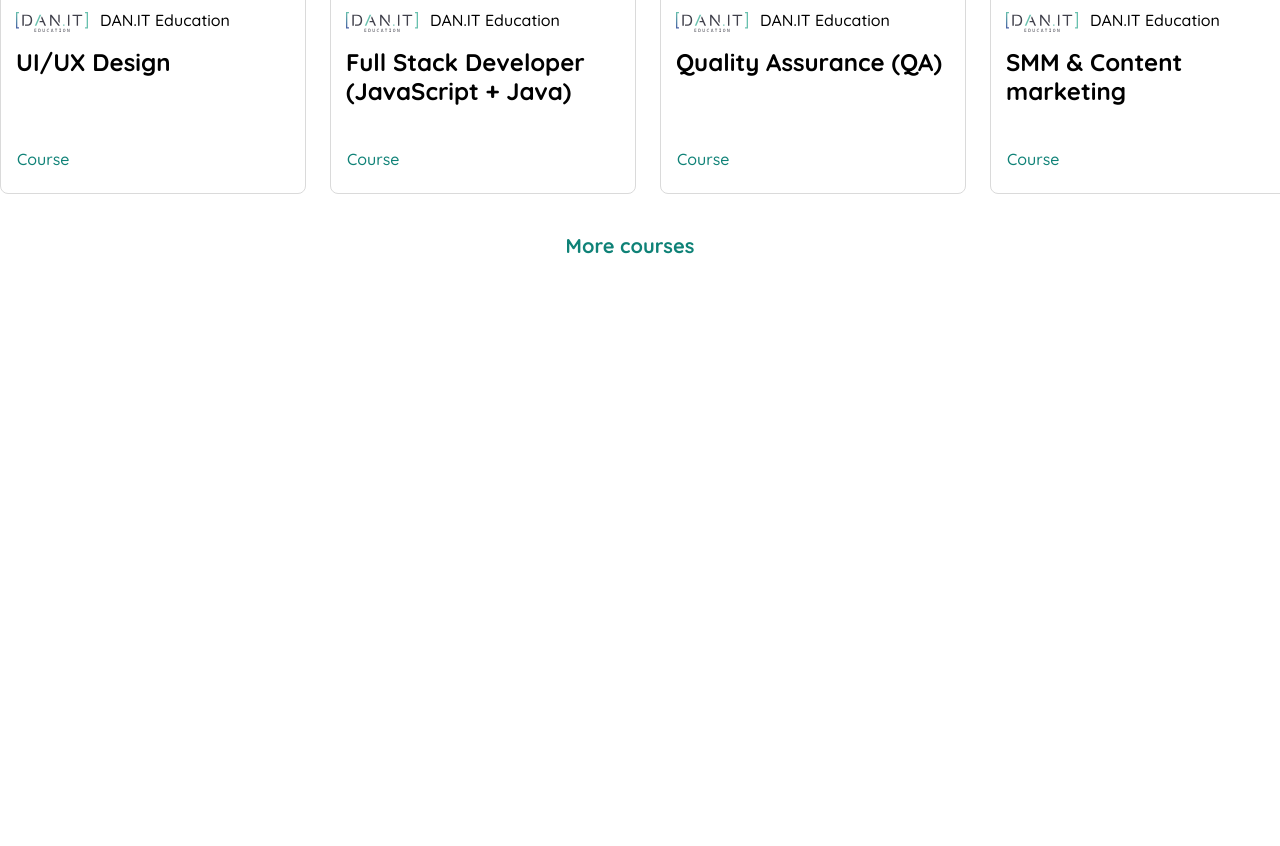
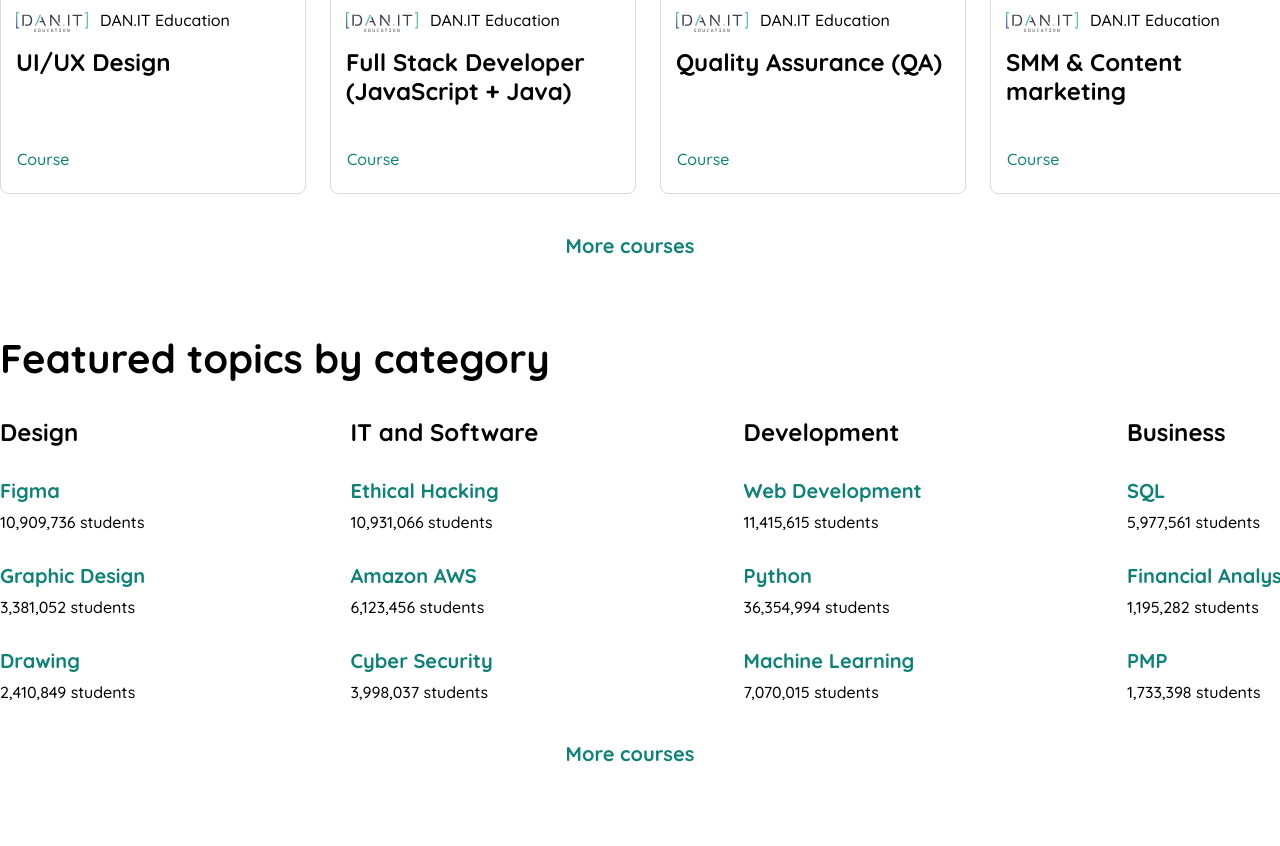
Before and after one commit to oleksandrkalika/step-project-1, a plain HTML site: page index.html in a window 1280 px wide. Shown: the part 1932-2778 px from the top of the page. Before the commit the page ends 2270 px from the top, so only its background shows below. Drawn offline with Linux system fonts and the light colour scheme.

Commit message:
sunday work

```diff
--- a/css/style.css
+++ b/css/style.css
@@ -73,26 +73,37 @@ a {
     position: relative;
     width: 98px;
     height: 39px;
-    anchor-name: --anchor;
 }
 
-[popover] {
-    inset: auto;
-    overflow: visible;
-    position-anchor: --anchor;
-    top: anchor(bottom);
-    left: anchor(left);
+.popover-wrapper {
+    position: relative;
+    display: inline-block;
 }
 
 .popover {
     height: 558px;
     width: 384px;
     box-shadow: 0 0 4px 2px rgba(0, 0, 0, 0.25);
+    border-radius: 4px;
     background: #fff;
     padding: 16px 12px 33px 12px;
     box-sizing: border-box;
     border: none;
+    opacity: 0;
+    visibility: hidden;
+    position: absolute;
+    top: 60px;
+    left: 0px;
+    transform: translate(0, 10px);
 }
+
+.popover-wrapper:hover .popover {
+    z-index: 10;
+    opacity: 1;
+    visibility: visible;
+    transform: translate(0, -20px);
+    transition: all .25s ease-in-out
+  }
 
 .popover li {
     display: block;
@@ -407,3 +418,29 @@ a {
     vertical-align: bottom;
     margin-left: 16px;
 }
+
+div.flex-section {
+    display: flex;
+    justify-content: space-between;
+
+}
+
+h2.flex-section {
+    margin-bottom: 40px;
+}
+
+h4.flex-section {
+    margin-bottom: 32px;
+}
+
+h3.flex-section {
+    margin-bottom: 10px;
+    margin-top: 32px;
+}
+
+p.flex-section {
+    font-weight: 500;
+    font-size: 16px;
+    line-height: 120%;
+    color: #000;
+}
--- a/index.html
+++ b/index.html
@@ -14,8 +14,9 @@
             <a href="">
                 <h1 class="main-title">e-Tutoria</h1>
             </a>
-            <button popovertarget="popover-menu" class="explore green-button">Explore</button>
-            <dialog popover id="popover-menu" class="popover">
+            <div class="popover-wrapper">
+                <button class="explore green-button">Explore</button>
+                <div class="popover">
                     <ul>
                         <a href="#"><li>Courses</li></a>
                         <a href="#"><li style="padding-bottom: 40px;">Corporate training</li></a>
@@ -34,7 +35,8 @@
                         <a href="#"><li>Computer science</li></a>
                         <a href="#"><li>Information Technology</li></a>
                     </ul>
-            </dialog>
+                </div>
+              </div>
             <form>
                 <input type="text" class="input" name="" placeholder="What do you want to learn?">
                 <input type="submit" value="" class="mag-glass">
@@ -152,6 +154,58 @@
                 <a href="#" class="section-title card-link">More courses</a>
             </div>
         </section>
+        <section class="wrapper">
+            <h2 class="secondary-title flex-section">Featured topics by category</h2>
+            <div class="flex-section">
+                <div class="flex-column">
+                    <h4 class="card-title flex-section">Design</h4>
+                    <a href="#"><h3 class="section-title flex-section">Figma</h3>
+                    <p class="flex-section">10,909,736 students</p></a>
+                    <a href="#"><h3 class="section-title flex-section">Graphic Design</h3>
+                    <p class="flex-section">3,381,052 students</p></a>
+                    <a href="#"><h3 class="section-title flex-section">Drawing</h3>
+                    <p class="flex-section">2,410,849 students</p></a>
+
+                </div>
+                <div class="flex-column">
+                    <h4 class="card-title flex-section">IT and Software</h4>
+                    <a href=""><h3 class="section-title flex-section">Ethical Hacking</h3>
+                    <p class="flex-section">10,931,066 students</p></a>
+                    <a href="#"><h3 class="section-title flex-section">Amazon AWS</h3>
+                    <p class="flex-section">6,123,456 students</p></a>
+                    <a href=""><h3 class="section-title flex-section">Cyber Security</h3>
+                    <p class="flex-section">3,998,037 students</p></a>
+
+                </div>
+                <div class="flex-column">
+                    <h4 class="card-title flex-section">Development</h4>
+                    <a href="#"><h3 class="section-title flex-section">Web Development</h3>
+                    <p class="flex-section">11,415,615 students</p></a>
+                    <a href="#"><h3 class="section-title flex-section">Python</h3>
+                    <p class="flex-section">36,354,994 students</p></a>
+                    <a href="#"><h3 class="section-title flex-section">Machine Learning</h3>
+                    <p class="flex-section">7,070,015 students</p></a>
+
+                </div>
+                <div class="flex-column">
+                    <h4 class="card-title flex-section">Business</h4>
+                    <a href="#"><h3 class="section-title flex-section">SQL</h3>
+                    <p class="flex-section">5,977,561 students</p></a>
+                    <a href="#"><h3 class="section-title flex-section">Financial Analysis</h3>
+                    <p class="flex-section">1,195,282 students</p></a>
+                    <a href="#"><h3 class="section-title flex-section">PMP</h3>
+                    <p class="flex-section">1,733,398 students</p></a>
+
+                </div>
+            </div>
+            <div class="bottom-card">
+                <a href="#" class="section-title card-link">More courses</a>
+            </div>
+        </section>
+
+
+
+
     </main>
 </body>
 </html>
```
Lines whose indentation alone changed are shown as unchanged.
